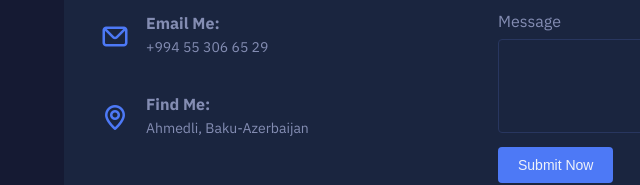
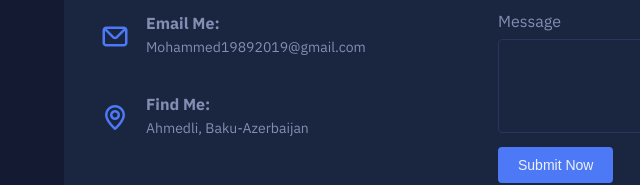
Before and after one commit to MedoBreezy/Modern-CV, a plain HTML site: page index.html in a window 1280 px wide. Shown: the part 2675-2860 px from the top of the page, 0-640 px from the left. Drawn offline with nearby package versions, Linux system fonts and the light colour scheme; a script that the page names is missing.

Commit message:
Update index.html

```diff
--- a/index.html
+++ b/index.html
@@ -425,7 +425,7 @@
             <div><i class="uil uil-envelope"></i></div>
             <div>
               <h4>Email Me:</h4>
-              <span>+994 55 306 65 29</span>
+              <span>Mohammed19892019@gmail.com</span>
             </div>
           </div>
 
```
